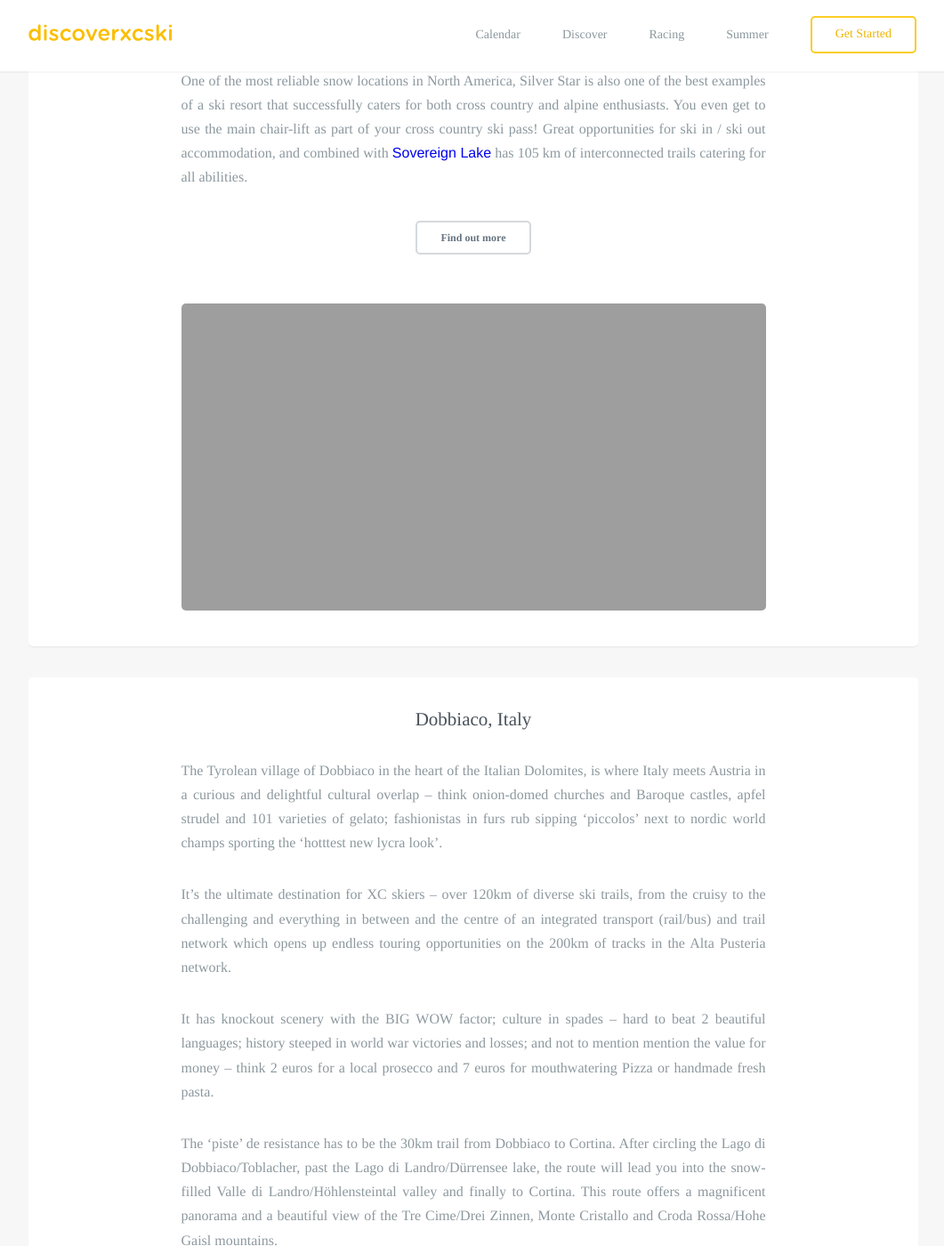
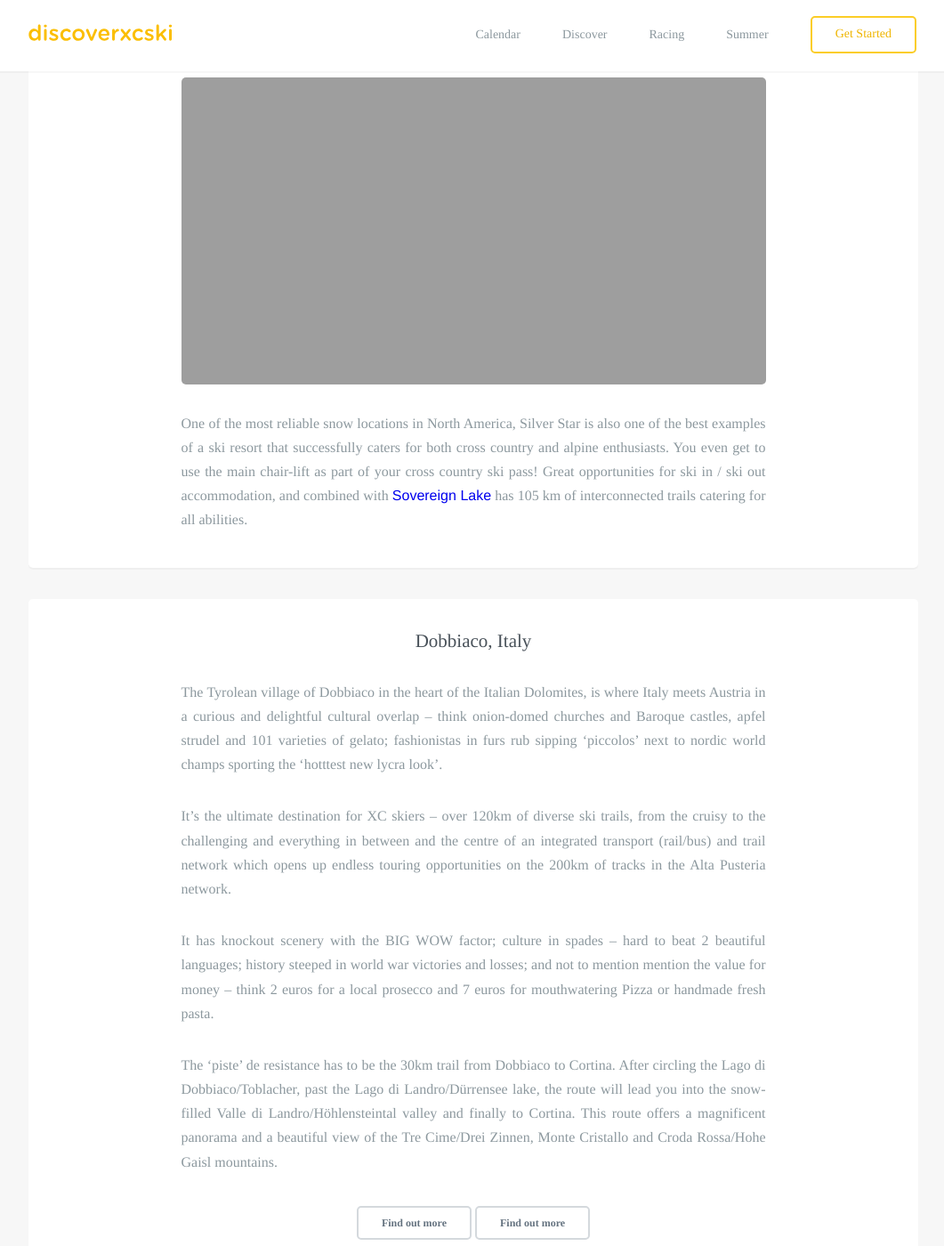
Before and after one commit to robcatto/robcatto.github.io, a Jekyll site: the page built from summer/endless-winter/index.html, in a window 1280 px wide and 1400 px high, scrolled down 1004 px. Shown: the whole window at 89% size, without its empty margins (108-1169 px from the left). Built offline with Jekyll 4.4.1, drawn with Linux system fonts in a browser that asks for light colours; some web fonts are replaced; Markdown is read by kramdown in place of the engine named in the settings.

Commit message:
Update index.html

```diff
--- a/summer/endless-winter/index.html
+++ b/summer/endless-winter/index.html
@@ -33,25 +33,30 @@ layout: default
         <div id="content1">
         <section class="mobile_section" style="padding-bottom: 40px;">
                 <h3 class="heading__aligned--page" style="text-align: center;">Ski once winter is over in Australia!</h3>
+
                 <p class="left__aligned--p">Where to ski once winter is over in Australia…? The list is endless!  North America and Europe are the two biggest general destinations, though Japan is also becoming popular particularly amongst the telemark skiers. If you enjoyed participating in the Kangaroo Hoppet then check out the other events on the <a href="/racing/worldloppet">Worldloppet </a> circuit. If mass participation events are not your thing, there are plenty of other locations to try out. Check out the snapshots below of some of the popular destinations amongst Australians.
                 </p>
-                <div class="one">
+                                <div class="one">
                 <div class="onelarge centered" style="
                 background-image: url(http://www.discoverxcski.com/images/overseas-engadin-valley.jpg);
                 background-size: cover;
                 "></div>
+
                 </section>
 
         <section class="mobile_section" style="padding-bottom: 40px;">
                 <h3 class="heading__aligned--page" style="text-align: center;">Silver Star, Canada</h3>
-                <p class="left__aligned--p">One of the most reliable snow locations in North America, Silver Star is also one of the best examples of a ski resort that successfully caters for both cross country and alpine enthusiasts. You even get to use the main chair-lift as part of your cross country ski pass! Great opportunities for ski in / ski out accommodation, and combined with <a href="http://www.sovereignlake.com" target="_blank">Sovereign Lake</a> has 105 km of interconnected trails catering for all abilities.
-                </p>
-                  <a class="button small dark" href="http://winter.skisilverstar.com" data-featurette="analytics-click-event" target="_blank" data-event-category="button" data-event-action="M: Clicked Design an iOS Game" data-event-label="Source: Homepage Alt" id="featurette-35">Find out more</a>
-                <div class="one">
+
+                               <div class="one">
                 <div class="onelarge centered" style="
                 background-image: url(http://www.discoverxcski.com/images/overseas-silver-star.jpg);
                 background-size: cover;
                 "></div>
+
+                <p class="left__aligned--p">One of the most reliable snow locations in North America, Silver Star is also one of the best examples of a ski resort that successfully caters for both cross country and alpine enthusiasts. You even get to use the main chair-lift as part of your cross country ski pass! Great opportunities for ski in / ski out accommodation, and combined with <a href="http://www.sovereignlake.com" target="_blank">Sovereign Lake</a> has 105 km of interconnected trails catering for all abilities.
+                </p>
+
+
                 </section>
 
                         <section class="mobile_section" style="padding-bottom: 40px;">
@@ -67,7 +72,7 @@ layout: default
                 </p>
 
                   <a class="button small dark" href="http://www.nordicarena-toblach.it/en/home/" data-featurette="analytics-click-event" target="_blank" data-event-category="button" data-event-action="M: Clicked Design an iOS Game" data-event-label="Source: Homepage Alt" id="featurette-35">Find out more</a>
-
+                  <a class="button small dark" href="http://winter.skisilverstar.com" data-featurette="analytics-click-event" target="_blank" data-event-category="button" data-event-action="M: Clicked Design an iOS Game" data-event-label="Source: Homepage Alt" id="featurette-35">Find out more</a>
                 <div class="one">
                 <div class="onelarge centered" style="
                 background-image: url(http://www.discoverxcski.com/images/overseas-sther.jpg);
```
